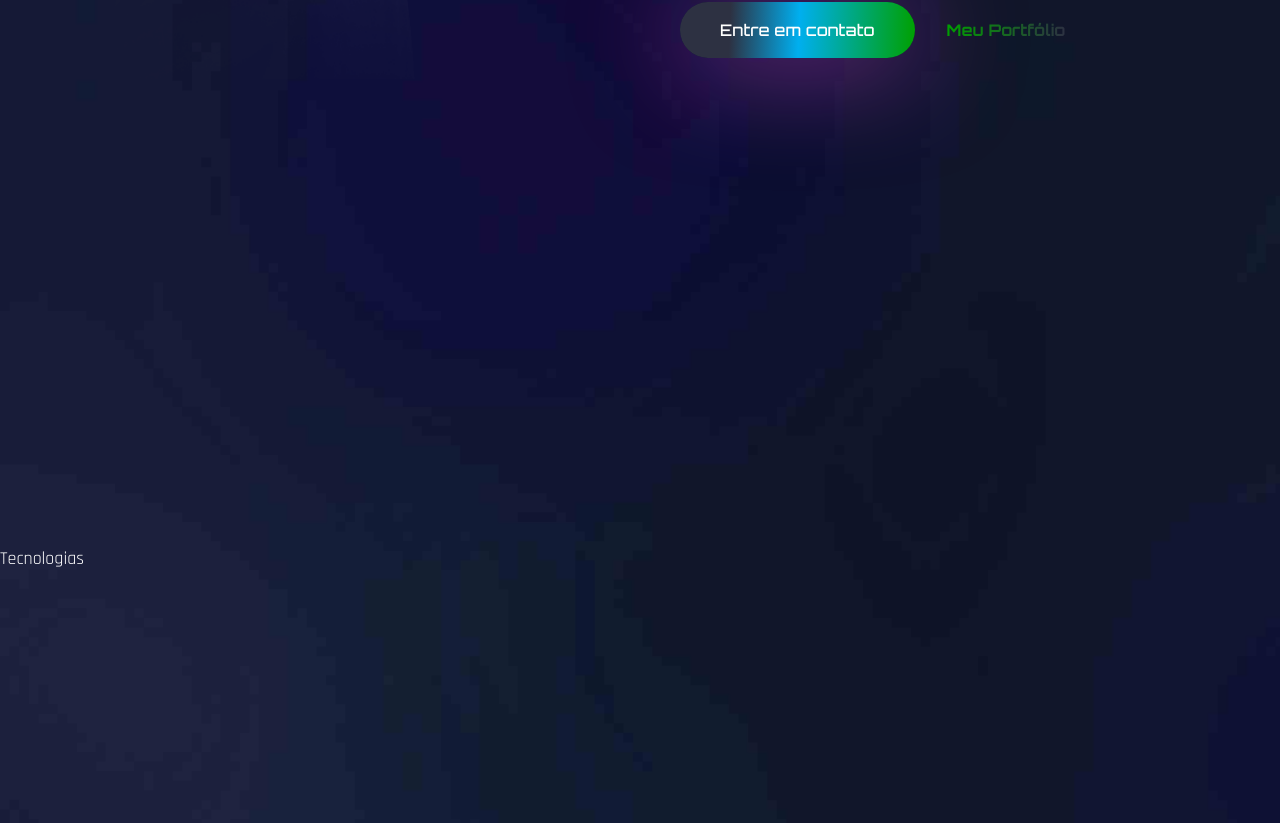
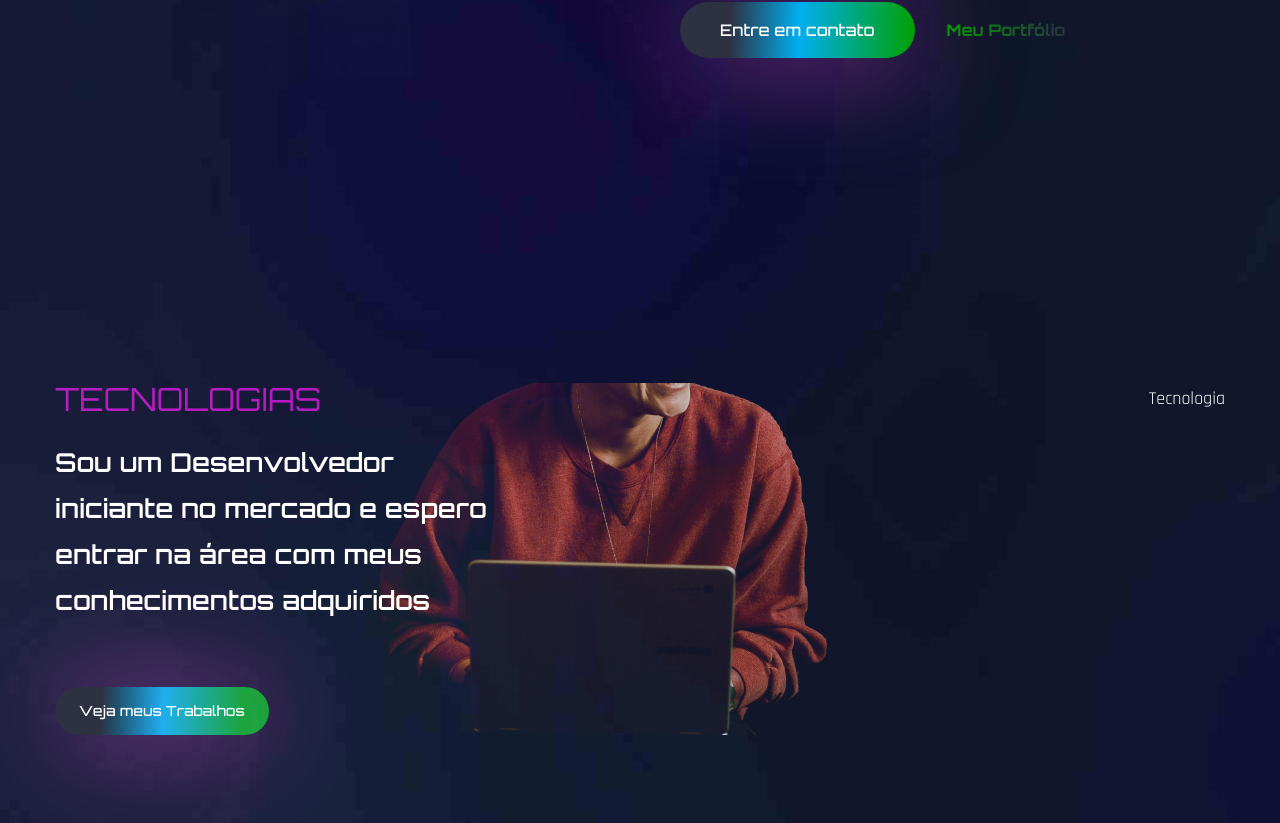
Before and after one commit to leandrokate/lesouzacunhadev, a React (Create React App) app: page / in a window 1280 px wide. Shown: the part 1377-2200 px from the top of the page. Built offline with nearby package versions, Linux system fonts and the light colour scheme; the HTML template or start-up script is replaced by a standard one; a web font is replaced by a local one.

Commit message:
Inicio alteração services.js

```diff
--- a/src/components/Services.js
+++ b/src/components/Services.js
@@ -1,7 +1,55 @@
 import React from 'react';
 
+import { BsArrowUpRight } from 'react-icons/bs'
+
+import { motion } from 'framer-motion'
+
+import { fadeIn } from '../variants'
+
+
+
+const services = () => [
+  {
+    name: 'UX/UI Designer',
+    description: 'Curso de photoshop e Figma para criação de Layouts de páginas',
+    link: 'Veja mais',
+  },
+  {
+    name: 'Desenvolvimento FrontEnd',
+    description: 'Curso WebModerno na Udemy com o Leonardo Leitão da Cod3r e também no Curso de FullStack PHP do Robson Leite da UpInside',
+    link: 'Veja mais',
+  },
+  {
+    name: 'Desenvolvimento BackEnd',
+    description: 'Curso WebModerno na Udemy com o Leonardo Leitão da Cod3r e também no Curso de FullStack PHP do Robson Leite da UpInside',
+    link: 'Veja mais',
+  },
+  {
+    name: 'Banco de Dados, API e Integrações',
+    description: 'Curso WebModerno na Udemy com o Leonardo Leitão da Cod3r e também no Curso de FullStack PHP do Robson Leite da UpInside',
+    link: 'Veja mais',
+  },
+]
+
 const Services = () => {
-  return <div id='services' className='section'>Tecnologias</div>;
+  return (
+    <section id='services' className='section'>
+      <div className='container mx-auto'>
+        <div className='flex flex-col lg:flex-row'>
+          <div className='flex-1 lg:bg-services lg:bg-bottom bg-no-repeat mix-blend-lighten mb-12 lg:mb-0'>
+            <h2 className='h2 text-accent mb-6'>Tecnologias</h2>
+            <h3 className='h3 max-w-[455px] mb-16'>
+              Sou um Desenvolvedor iniciante no mercado e espero entrar na área com meus conhecimentos adquiridos
+            </h3>
+            <button className='btn btn-sm'>Veja meus Trabalhos</button>
+          </div>
+          <div>
+            Tecnologia
+          </div>
+        </div>
+      </div>
+    </section>
+  );
 };
 
 export default Services;
```
